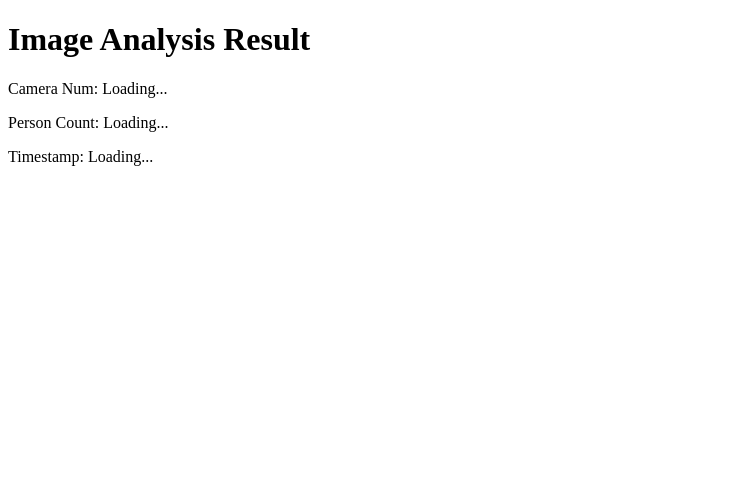
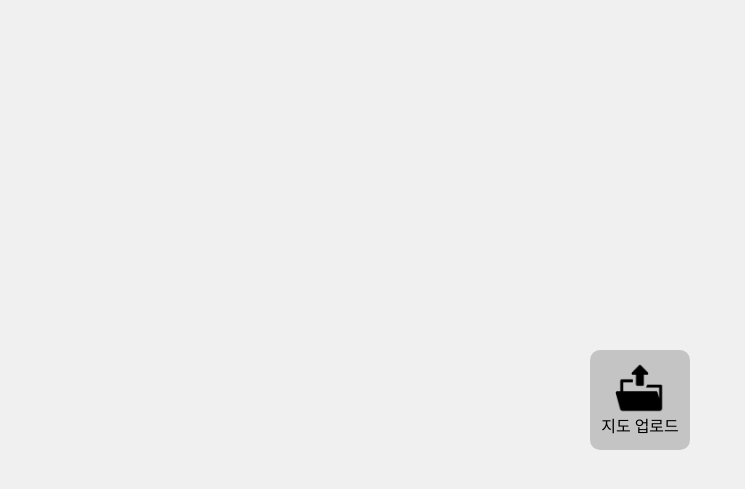
Before and after one commit to Youngbeen-Noh/Luckthon, a Flask app: page / in a window 1280 px wide. Shown: the top 489 px of the page, without its empty margins (0-745 px from the left). Run offline with Flask 3, Linux system fonts and the light colour scheme.

Commit message:
Web과 연결중

```diff
--- a/server.py
+++ b/server.py
@@ -38,7 +38,7 @@ def upload_image():
 
     # 모델 설정 및 분석 시작
     model = YOLO(model_path)
-    results = model.predict(image, stream=True, conf=0.3, imgsz=1920)
+    results = model.predict(image, stream=True, conf=0.3, imgsz=1280)
 
     # 결과에서 box들 저장
     for result in results:
@@ -79,7 +79,7 @@ def get_data():
 
 @app.route('/')
 def index():
-    return render_template('index.html')
+    return render_template('Web.html')
 
 if __name__ == '__main__':
-    serve(app, host='0.0.0.0', port=8000)
+    app.run(host='0.0.0.0', port=8000, debug=True)
--- a/templates/Web.html
+++ b/templates/Web.html
@@ -101,7 +101,7 @@
             position: absolute;
             width: 10px;
             height: 17px;
-            background-image: url('./source/person.png');
+            background-image: url("{{ url_for('static', filename='images/person.png') }}");
             background-size: cover;
             background-position: center;
         }
@@ -112,7 +112,7 @@
     <div class="upload-container">
         <!-- 업로드 버튼 -->
         <label class="upload-button" for="file-input" id="upload-button">
-            <img src="./source/upload.png" alt="Upload Icon">
+            <img src="{{ url_for('static', filename='images/upload.png') }}" alt="Upload Icon">
             <div>지도 업로드</div>
         </label>
         <input type="file" id="file-input" accept="image/*" onchange="previewImage(event)">
```
Also changed, not shown: static/images/person.png (renamed from templates/source/person.png), static/images/upload.png (renamed from templates/source/upload.png).
